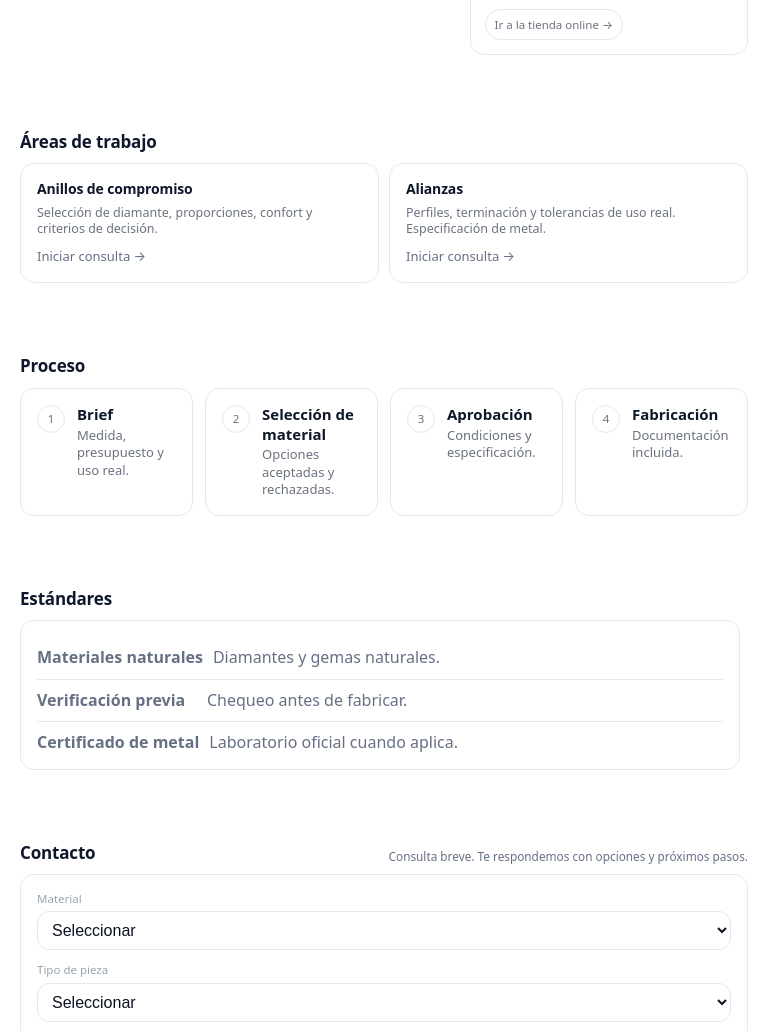
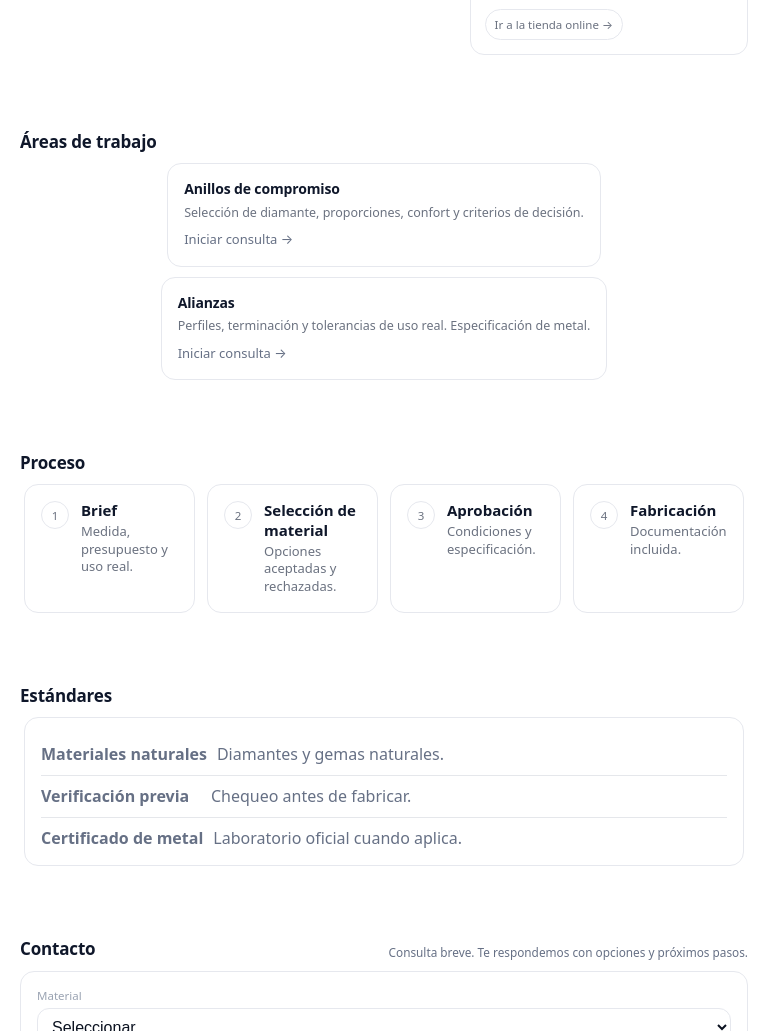
Before and after one commit to lw-lab-design/lwgems.github.io, a plain HTML site: page index.html in a window 768 px wide. Shown: the part 268-1299 px from the top of the page. Drawn offline with Linux system fonts and the light colour scheme.

Commit message:
Update site.css

```diff
--- a/assets/css/site.css
+++ b/assets/css/site.css
@@ -362,3 +362,64 @@
   .formGrid{ grid-template-columns: 1fr; }
   .steps{ grid-template-columns: 1fr; }
 }
+/* =====================================================
+iPAD ONLY (768px – 1024px)
+Reducir ancho y centrar bloques grandes
+===================================================== */
+@media (min-width: 768px) and (max-width: 1024px){
+
+  /* Contenedor general: no full-width visual */
+  main.container{
+    max-width: 900px;
+    margin-left: auto;
+    margin-right: auto;
+  }
+
+  /* HERO: texto + resumen más contenidos */
+  .hero{
+    grid-template-columns: 1fr;
+  }
+
+  .heroMain,
+  .panel{
+    max-width: 720px;
+    margin-left: auto;
+    margin-right: auto;
+  }
+
+  /* ÁREAS DE TRABAJO */
+  .grid3{
+    grid-template-columns: 1fr;
+  }
+
+  .grid3 .card{
+    max-width: 720px;
+    margin-left: auto;
+    margin-right: auto;
+  }
+
+  /* PROCESO: que no se estire de lado a lado */
+  .steps{
+    grid-template-columns: 1fr 1fr;
+    gap: 16px;
+    max-width: 720px;
+    margin-left: auto;
+    margin-right: auto;
+  }
+
+  /* ESTÁNDARES (caja única) */
+  .panelLike,
+  #estandares .card{
+    max-width: 720px;
+    margin-left: auto;
+    margin-right: auto;
+  }
+
+  /* CONTACTO */
+  #contacto .card{
+    max-width: 720px;
+    margin-left: auto;
+    margin-right: auto;
+  }
+
+}
```
